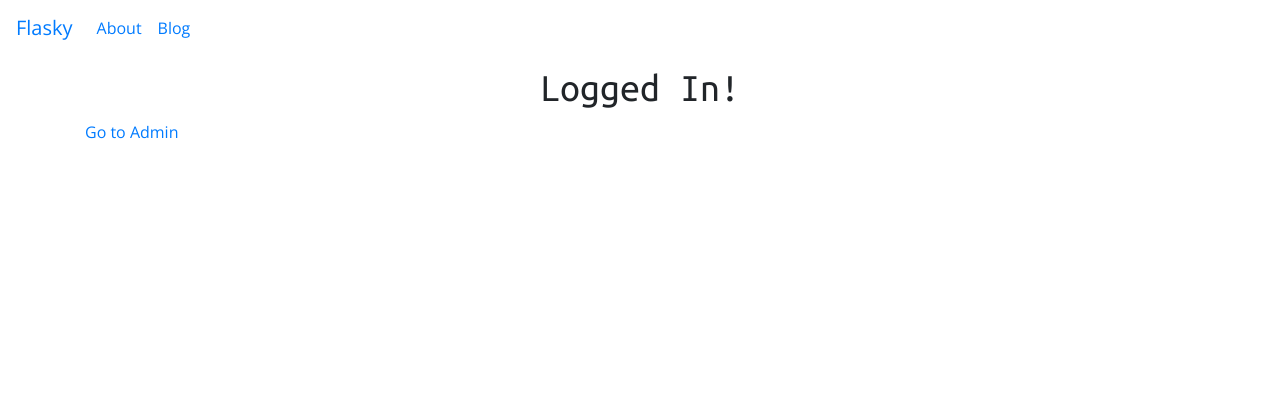
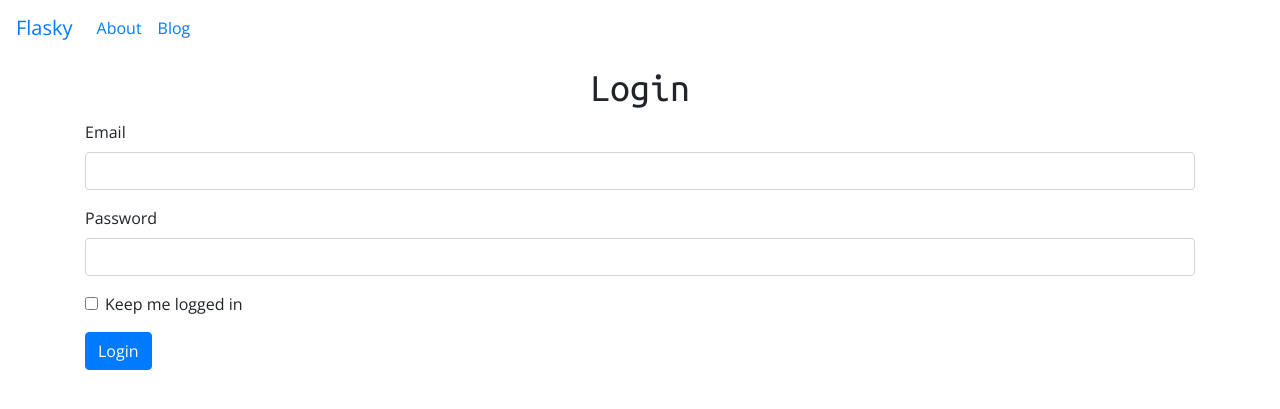
Before and after one commit to alligalli/Flaskp, a Flask app: template templates/login.html in a window 1280 px wide. Shown: the top 409 px of the page. Run offline with Flask 2, Linux system fonts and the light colour scheme; the template is opened without the code that fills it: values that come from a table or form of the project are taken from there, others are empty; some libraries are stand-ins or nearby versions.

Commit message:
added login form & logic

```diff
--- a/app.py
+++ b/app.py
@@ -2,15 +2,17 @@ import os
 from datetime import datetime
 from dotenv import load_dotenv
 
-from flask import Flask, render_template, redirect, url_for
+from flask import Flask, render_template, request, redirect, url_for, flash
 from flask_bootstrap import Bootstrap
+from flask_wtf import FlaskForm
+from wtforms import StringField, PasswordField, BooleanField, SubmitField
+from wtforms.validators import DataRequired, Length, Email
 from flask_moment import Moment
 from flask_sqlalchemy import SQLAlchemy
 from flask_admin import Admin, AdminIndexView
 from flask_admin.contrib.sqla import ModelView
 from flask_migrate import Migrate
-from flask_login import LoginManager, UserMixin, current_user, login_user, logout_user
-
+from flask_login import LoginManager, UserMixin, current_user, login_user, logout_user, login_required
 from werkzeug.security import generate_password_hash, check_password_hash
 
 load_dotenv()
@@ -86,6 +88,12 @@ class CustomAdminIndexView(AdminIndexView):
     def inaccessible_callback(self, username, **kwargs):
         return redirect(url_for('login'))
 
+class LoginForm(FlaskForm):
+    email = StringField('Email', validators=[DataRequired(), Length(1, 64), Email()])
+    password = PasswordField('Password', validators=[DataRequired()])
+    remember_me = BooleanField('Keep me logged in')
+    submit = SubmitField('Login')
+
 admin = Admin(app, name='Flasky ADM', template_mode='bootstrap4', index_view=CustomAdminIndexView())
 admin.add_view(CustomModelView(User, db.session))
 admin.add_view(CustomModelView(Role, db.session))
@@ -102,16 +110,26 @@ def about():
 def blog():
     return render_template('blog.html')
 
-@app.route('/login')
+@app.route('/login', methods=['GET', 'POST'])
 def login():
-    user = User.query.get(1)
-    login_user(user)
-    return render_template('login.html')
+    form = LoginForm()
+    if form.validate_on_submit():
+        user = User.query.filter_by(email=form.email.data).first()
+        if user is not None and user.verify_password(form.password.data):
+            login_user(user, form.remember_me.data)
+            next = request.args.get('next')
+            if next is None or not next.startswith('/'):
+                next = url_for('index')
+            return redirect(next)
+        flash('Invalid username or password.')
+    return render_template('login.html', form=form)
 
 @app.route('/logout')
+@login_required
 def logout():
     logout_user()
-    return render_template('logout.html')
+    flash('You have been logged out.')
+    return redirect(url_for('index'))
 
 @app.errorhandler(403)
 def forbidden(e):
--- a/templates/index.html
+++ b/templates/index.html
@@ -8,7 +8,7 @@
     <p>Lorem ipsum dolor sit amet, consectetur adipiscing elit. Aliquam id dui rhoncus, vulputate ipsum eu, condimentum ipsum. Proin ultricies turpis vitae dui pulvinar porta. Nulla euismod molestie sagittis. Morbi vel convallis sapien, quis maximus leo. Sed vel neque commodo, facilisis tellus id, tincidunt nulla. Donec id enim vel erat luctus mattis. Morbi velit eros, imperdiet nec mattis sit amet, finibus sit amet sapien. Phasellus malesuada, nunc sit amet lacinia cursus, mauris tellus aliquam mi, eget iaculis est lorem eget lectus. Phasellus ut sem blandit metus pharetra imperdiet id et turpis. Aliquam ornare scelerisque elit eu aliquam. Integer luctus elementum volutpat. Phasellus pulvinar lobortis mi ut sodales. Morbi pellentesque tincidunt enim, at finibus lacus auctor nec. Sed eget ultricies nibh.</p>
     <p>{{ moment(current_time).format('LLL') }}</p>
     <p>{{ moment(current_time).fromNow(refresh=True) }}</p>
-    <a href="/admin/">Click me to get to Admin!</a>
+    <a href="{{ url_for('admin.index') }}">Click me to get to Admin!</a>
     {% if current_user.is_authenticated %}
         <p><a href="{{ url_for('logout') }}">Logout</a></p>
     {% else %}
--- a/templates/login.html
+++ b/templates/login.html
@@ -1,10 +1,11 @@
 {% extends "base.html" %}
+{% from 'bootstrap/form.html' import render_form %}
 
 {% block title %}<title>Flasky - Login</title>{% endblock %}
 
 {% block content %}
 <div class="container mt-2">
-    <h1 class="text-center">Logged In!</h1>
-    <p><a href="{{ url_for('admin.index') }}">Go to Admin</a></p>
+    <h1 class="text-center">Login</h1>
+    {{ render_form(form) }}
 </div>
 {% endblock %}
```
Also changed, not shown: templates/logout.html (deleted, +0 -10 lines), 2 other files.
